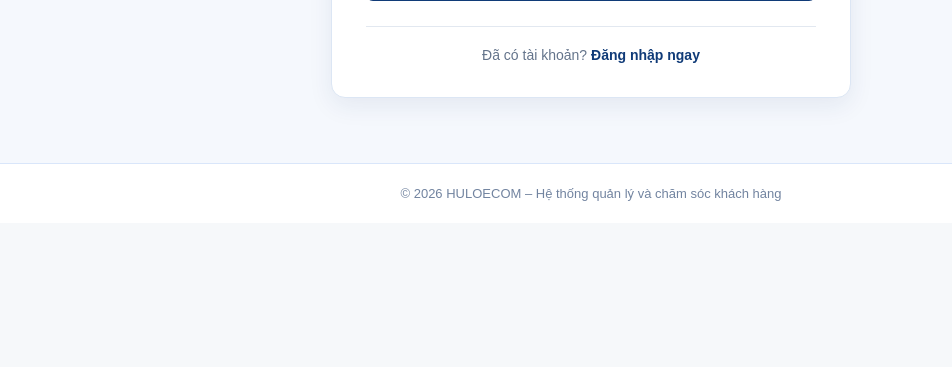
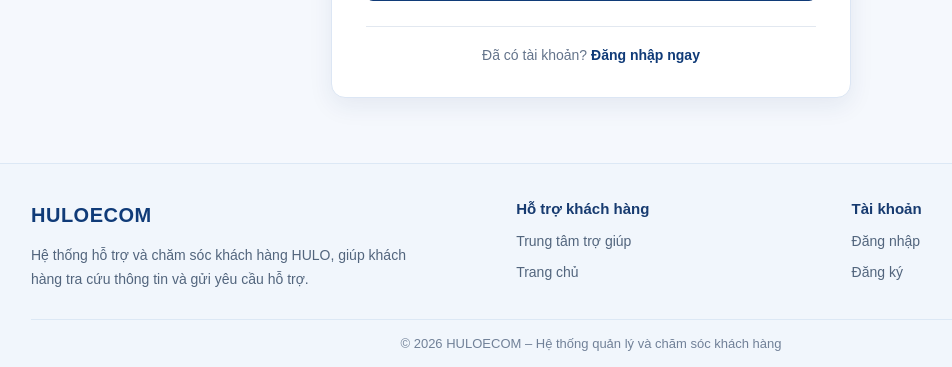
Before and after one commit to khthanh006-spec/CRM_HULO, a Django app: page /accounts/register/ in a window 1280 px wide. Shown: the part 811-1178 px from the top of the page, without its empty margins (49-1001 px from the left). Before the commit the page ends 1012 px from the top, so only its background shows below. Run offline with Django 5.2, Linux system fonts and the light colour scheme.

Commit message:
Update HULO footer and login page

```diff
--- a/templates/base.html
+++ b/templates/base.html
@@ -1,4 +1,3 @@
-
 <!DOCTYPE html>
 {% load static %}
 <html lang="vi">
@@ -280,6 +279,101 @@
         }
 
         /* ==========================================
+           FOOTER
+           ========================================== */
+
+        .hulo-footer {
+            margin-top: 40px;
+            padding: 34px 24px 0;
+            background: #f1f6fc;
+            border-top: 1px solid #dce8f5;
+            color: #52657d;
+        }
+
+        .hulo-footer-container {
+            width: min(100%, 1120px);
+            margin: 0 auto;
+            display: grid;
+            grid-template-columns: 1.5fr 1fr 1fr;
+            gap: 36px;
+        }
+
+        .hulo-footer-brand {
+            color: #52657d;
+            font-size: 14px;
+            line-height: 1.7;
+        }
+
+        .hulo-footer-logo {
+            margin: 0 0 12px;
+            color: #103b78;
+            font-size: 20px;
+            font-weight: 700;
+            letter-spacing: .5px;
+        }
+
+        .hulo-footer-description {
+            max-width: 380px;
+            margin: 0;
+        }
+
+        .hulo-footer-column h3 {
+            margin: 2px 0 14px;
+            color: #173b70;
+            font-size: 15px;
+            font-weight: 700;
+        }
+
+        .hulo-footer-column a {
+            display: block;
+            width: fit-content;
+            margin: 0 0 10px;
+            color: #52657d;
+            font-size: 14px;
+            line-height: 1.5;
+            text-decoration: none;
+            transition: color .2s ease;
+        }
+
+        .hulo-footer-column a:hover {
+            color: #176cc1;
+            text-decoration: underline;
+        }
+
+        .hulo-footer-link-button {
+            display: block;
+            margin: 0 0 10px;
+            padding: 0;
+            border: 0;
+            background: transparent;
+            color: #52657d;
+            font-family: inherit;
+            font-size: 14px;
+            line-height: 1.5;
+            text-align: left;
+            cursor: pointer;
+        }
+
+        .hulo-footer-link-button:hover {
+            color: #176cc1;
+            text-decoration: underline;
+        }
+
+        .hulo-footer-bottom {
+            width: min(100%, 1120px);
+            margin: 26px auto 0;
+            padding: 16px 0;
+            border-top: 1px solid #dce8f5;
+            color: #718198;
+            font-size: 13px;
+            text-align: center;
+        }
+
+        .hulo-footer-bottom p {
+            margin: 0;
+        }
+
+        /* ==========================================
            HOVER MENU
            ========================================== */
 
@@ -308,6 +402,32 @@
             .navbar > a,
             .hulo-nav-trigger {
                 font-size: 13px;
+            }
+        }
+
+        @media (max-width: 768px) {
+            .hulo-footer-container {
+                grid-template-columns: repeat(2, minmax(0, 1fr));
+                gap: 26px;
+            }
+
+            .hulo-footer-brand {
+                grid-column: 1 / -1;
+            }
+        }
+
+        @media (max-width: 480px) {
+            .hulo-footer {
+                padding: 28px 18px 0;
+            }
+
+            .hulo-footer-container {
+                grid-template-columns: 1fr;
+                gap: 22px;
+            }
+
+            .hulo-footer-brand {
+                grid-column: auto;
             }
         }
 
@@ -560,9 +680,54 @@
     {% block content %}{% endblock %}
 </main>
 
-<footer class="footer">
-    © 2026 HULOECOM –
-    Hệ thống quản lý và chăm sóc khách hàng
+<footer class="hulo-footer">
+    <div class="hulo-footer-container">
+
+        <div class="hulo-footer-brand">
+            <h2 class="hulo-footer-logo">HULOECOM</h2>
+            <p class="hulo-footer-description">
+                Hệ thống hỗ trợ và chăm sóc khách hàng HULO,
+                giúp khách hàng tra cứu thông tin và gửi yêu cầu hỗ trợ.
+            </p>
+        </div>
+
+        <div class="hulo-footer-column">
+            <h3>Hỗ trợ khách hàng</h3>
+            <a href="{% url 'support:home' %}">
+                Trung tâm trợ giúp
+            </a>
+            <a href="{% url 'home' %}">
+                Trang chủ
+            </a>
+        </div>
+
+        <div class="hulo-footer-column">
+            <h3>Tài khoản</h3>
+
+            {% if request.user.is_authenticated %}
+                <form method="POST" action="{% url 'logout' %}">
+                    {% csrf_token %}
+                    <button type="submit" class="hulo-footer-link-button">
+                        Đăng xuất
+                    </button>
+                </form>
+            {% else %}
+                <a href="{% url 'login' %}">
+                    Đăng nhập
+                </a>
+                <a href="{% url 'register' %}">
+                    Đăng ký
+                </a>
+            {% endif %}
+        </div>
+
+    </div>
+
+    <div class="hulo-footer-bottom">
+        <p>
+            © {% now "Y" %} HULOECOM – Hệ thống quản lý và chăm sóc khách hàng
+        </p>
+    </div>
 </footer>
 
 {% block extra_js %}{% endblock %}
```
Also changed, not shown: templates/accounts/login.html (+24 -1 lines).
